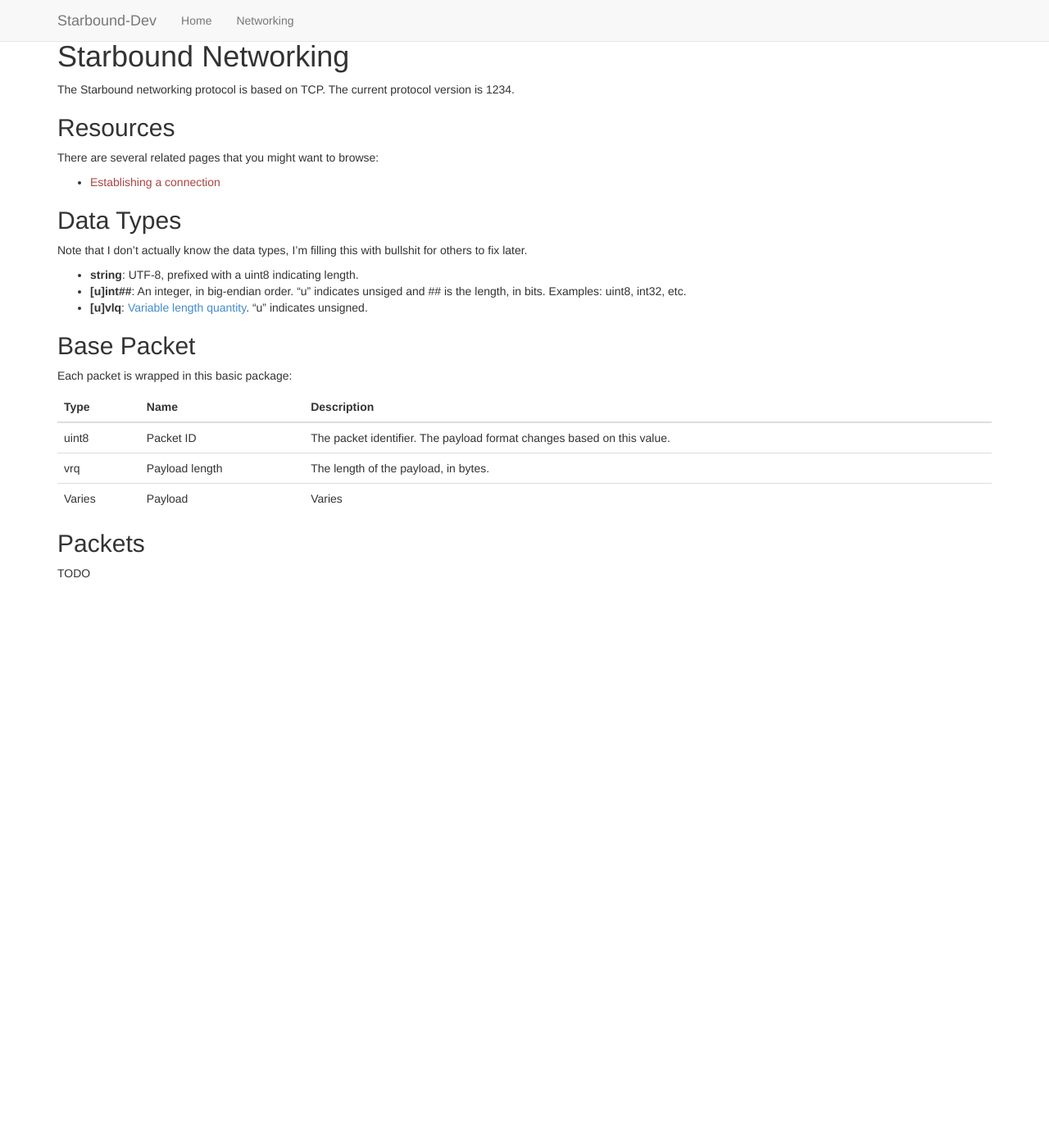
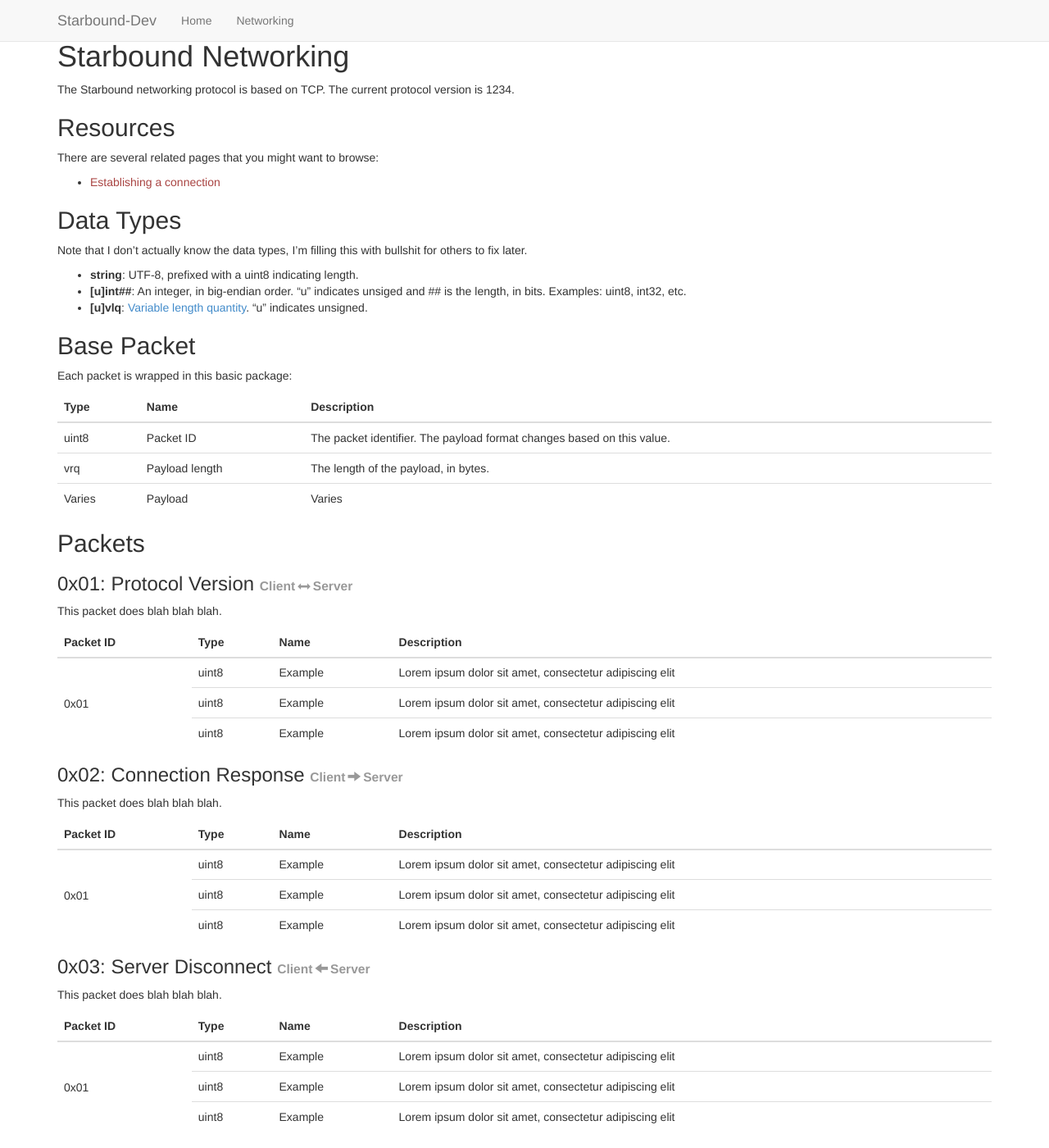
Before and after one commit to ddevault/starbound-dev, a Jekyll site: the page built from networking/index.md, in a window 1280 px wide and 1400 px high, scrolled down 41 px. Shown: the whole window at 82% size. Built offline with Jekyll 4.4.1, drawn with Linux system fonts in a browser that asks for light colours; Markdown is read by kramdown in place of the engine named in the settings; before the commit the page ends 900 px from its top, so only the background shows below that.

Commit message:
Start on packet documentation

```diff
--- /dev/null
+++ b/_includes/bidirectional.md
@@ -0,0 +1 @@
+<span class="small">**Client**<span class="glyphicon glyphicon-resize-horizontal"></span>**Server**</span>
--- /dev/null
+++ b/_includes/client-to-server.md
@@ -0,0 +1 @@
+<span class="small">**Client**<span class="glyphicon glyphicon-arrow-right"></span>**Server**</span>
--- /dev/null
+++ b/_includes/server-to-client.md
@@ -0,0 +1 @@
+<span class="small">**Client**<span class="glyphicon glyphicon-arrow-left"></span>**Server**</span>
--- a/_layouts/base.html
+++ b/_layouts/base.html
@@ -7,7 +7,7 @@
         <link href="/static/css/stylesheet.css" rel="stylesheet">
         <title>{{ page.title }}</title>
     </head>
-    <body>
+    <body {% if page.scrollspy %}data-spy="scroll" data-target="#{{ page.scrollspy }}"{% endif %}>
         <div class="container">
             <nav class="navbar navbar-default navbar-fixed-top">
                 <div class="container">
--- a/networking/index.md
+++ b/networking/index.md
@@ -1,6 +1,7 @@
 ---
 layout: base
 title: Starbound Networking
+scrollspy: packet-nav
 ---
 
 # Starbound Networking
@@ -59,4 +60,101 @@ Each packet is wrapped in this basic package:
 
 ## Packets
 
-TODO
+### 0x01: Protocol Version {% include bidirectional.md %}
+
+This packet does blah blah blah.
+
+<table class="table packet">
+    <thead>
+        <tr>
+            <th>Packet ID</th>
+            <th>Type</th>
+            <th>Name</th>
+            <th>Description</th>
+        </tr>
+    </thead>
+    <tbody>
+        <tr><td rowspan="4">0x01</td></tr>
+        <tr>
+            <td>uint8</td>
+            <td>Example</td>
+            <td>Lorem ipsum dolor sit amet, consectetur adipiscing elit</td>
+        </tr>
+        <tr>
+            <td>uint8</td>
+            <td>Example</td>
+            <td>Lorem ipsum dolor sit amet, consectetur adipiscing elit</td>
+        </tr>
+        <tr>
+            <td>uint8</td>
+            <td>Example</td>
+            <td>Lorem ipsum dolor sit amet, consectetur adipiscing elit</td>
+        </tr>
+    </tbody>
+</table>
+
+### 0x02: Connection Response {% include client-to-server.md %}
+
+This packet does blah blah blah.
+
+<table class="table packet">
+    <thead>
+        <tr>
+            <th>Packet ID</th>
+            <th>Type</th>
+            <th>Name</th>
+            <th>Description</th>
+        </tr>
+    </thead>
+    <tbody>
+        <tr><td rowspan="4">0x01</td></tr>
+        <tr>
+            <td>uint8</td>
+            <td>Example</td>
+            <td>Lorem ipsum dolor sit amet, consectetur adipiscing elit</td>
+        </tr>
+        <tr>
+            <td>uint8</td>
+            <td>Example</td>
+            <td>Lorem ipsum dolor sit amet, consectetur adipiscing elit</td>
+        </tr>
+        <tr>
+            <td>uint8</td>
+            <td>Example</td>
+            <td>Lorem ipsum dolor sit amet, consectetur adipiscing elit</td>
+        </tr>
+    </tbody>
+</table>
+
+### 0x03: Server Disconnect {% include server-to-client.md %}
+
+This packet does blah blah blah.
+
+<table class="table packet">
+    <thead>
+        <tr>
+            <th>Packet ID</th>
+            <th>Type</th>
+            <th>Name</th>
+            <th>Description</th>
+        </tr>
+    </thead>
+    <tbody>
+        <tr><td rowspan="4">0x01</td></tr>
+        <tr>
+            <td>uint8</td>
+            <td>Example</td>
+            <td>Lorem ipsum dolor sit amet, consectetur adipiscing elit</td>
+        </tr>
+        <tr>
+            <td>uint8</td>
+            <td>Example</td>
+            <td>Lorem ipsum dolor sit amet, consectetur adipiscing elit</td>
+        </tr>
+        <tr>
+            <td>uint8</td>
+            <td>Example</td>
+            <td>Lorem ipsum dolor sit amet, consectetur adipiscing elit</td>
+        </tr>
+    </tbody>
+</table>
--- a/static/css/stylesheet.css
+++ b/static/css/stylesheet.css
@@ -1,3 +1,16 @@
 body {
   padding-top: 70px;
 }
+
+h3 .glyphicon {
+  margin: 0 3px;
+}
+
+h3 .glyphicon-resize-horizontal {
+  position: relative;
+  top: 3px;
+}
+
+table.packet tbody tr:first-child td {
+  vertical-align: middle;
+}
```
Also changed, not shown: index.md (+12 -7 lines), 4 other files.
